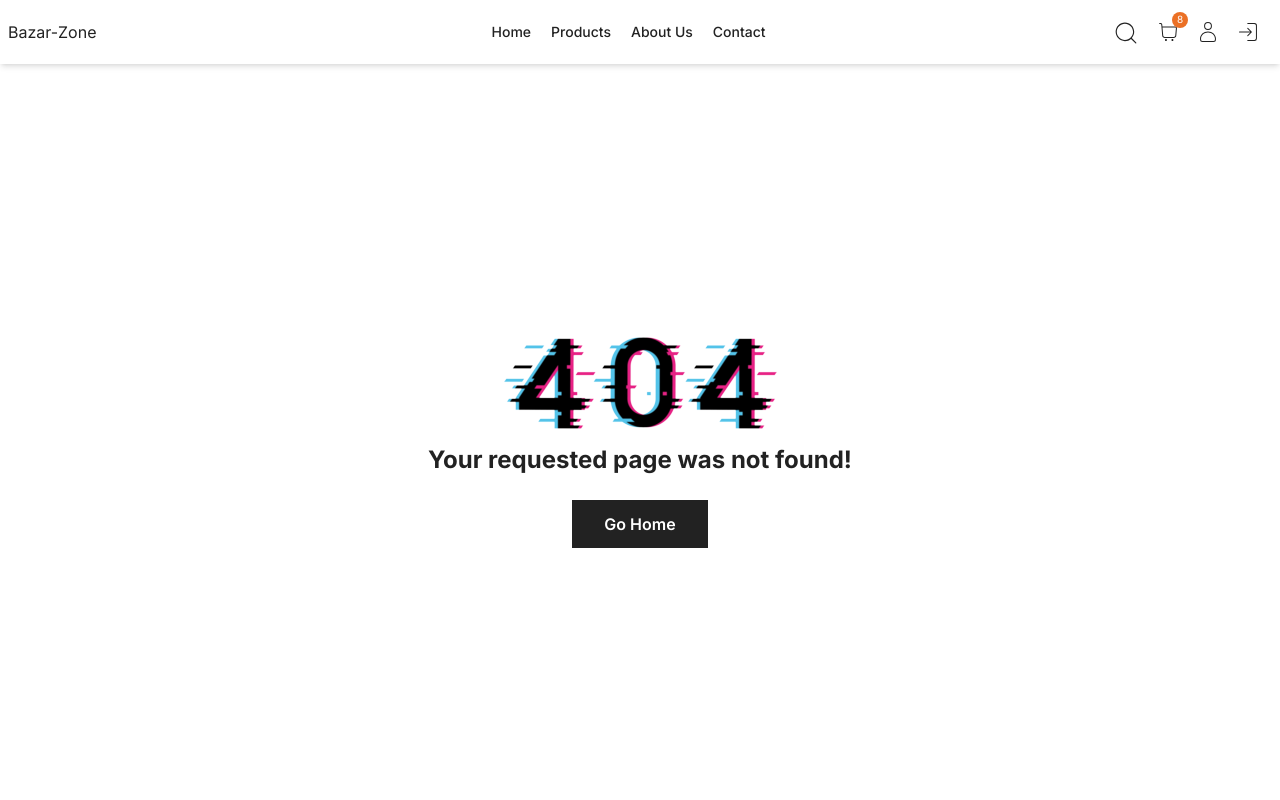
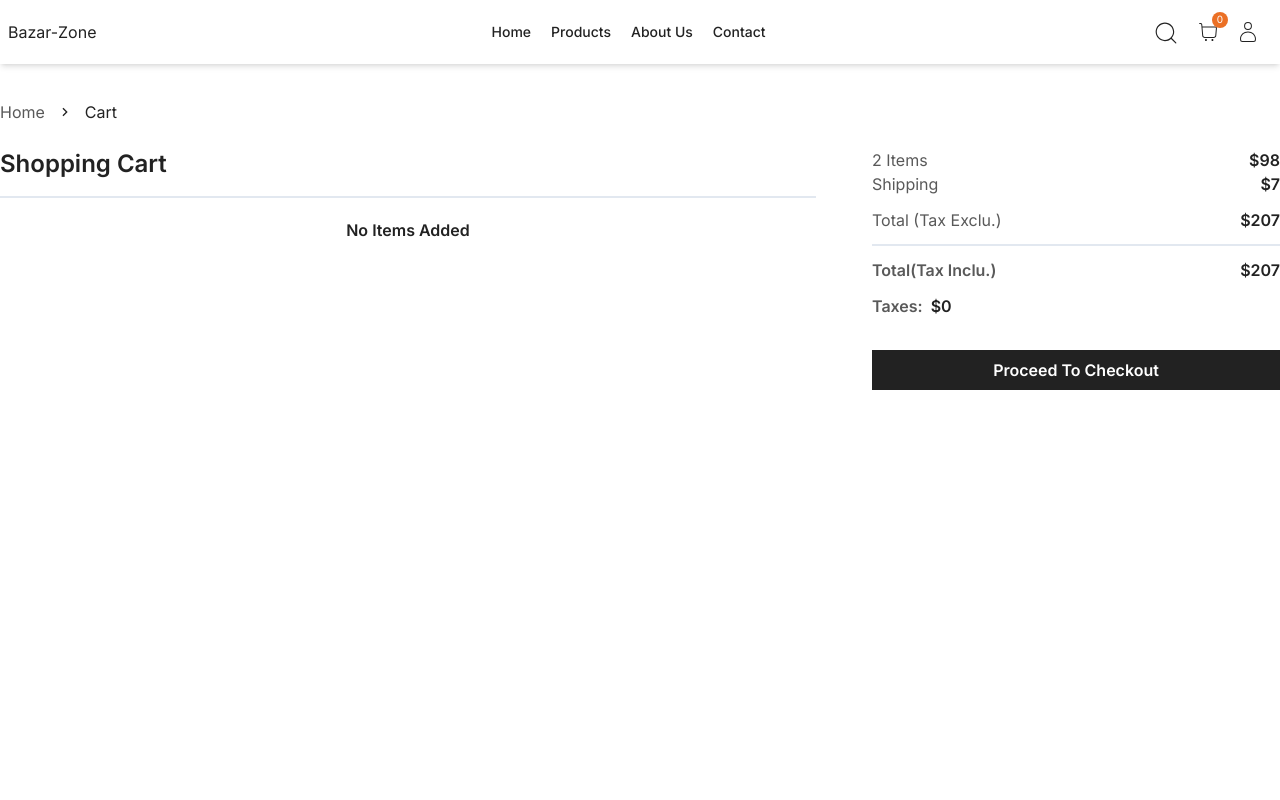
Before and after one commit to avideb24/bazar-zone, a Next.js app: page /cart in a window 1280 px wide. Before the commit this address had no page. Shown: the top 800 px of the page. Built offline with nearby package versions, Linux system fonts and the light colour scheme.

Commit message:
added CartPage

```diff
--- /dev/null
+++ b/src/app/cart/page.jsx
@@ -0,0 +1,114 @@
+'use client';
+
+import useCart from '@/hooks/useCart';
+import Image from 'next/image';
+import Link from 'next/link';
+import React, { useEffect, useState } from 'react';
+import { RiArrowRightSLine } from "react-icons/ri";
+import { FiPlus, FiMinus } from "react-icons/fi";
+import { AiFillDelete } from "react-icons/ai";
+
+
+const CartPage = () => {
+
+    const [cart, setCart] = useCart();
+    const [mounted, setMounted] = useState(false);
+    const [quantity, setQuantity] = useState(0);
+
+    useEffect(() => {
+        setMounted(true)
+        // setCart(cart)
+    }, []);
+
+
+    const handleIncreaseQantity = (productId) => {
+
+        setQuantity((prev) => prev + 1)
+    };
+
+    const handleDecreaseQantity = (productId) => {
+
+        setQuantity((prev) => prev - 1)
+    };
+
+    const handleRemoveCart = (productId) => {
+        const updatedCart = cart?.filter(product => product?._id !== productId);
+        setCart(updatedCart);
+    };
+
+
+
+    return (
+        <div className='py-5'>
+
+            <p className="flex items-center gap-3"><Link href={'/'} className="opacity-75">Home</Link> <RiArrowRightSLine />Cart</p>
+
+            <div className='py-6 flex gap-14'>
+
+                {/* cart items */}
+                <div className='w-8/12'>
+                    <h1 className='text-xl md:text-2xl font-semibold border-b-2 border-b-slate-200 pb-4'>Shopping Cart</h1>
+                    {
+                        mounted ?
+                            <div>
+                                {
+                                    cart?.length == 0 ?
+                                        <div className='text-center font-semibold py-5'>No Items Added</div>
+                                        :
+                                        <div>
+                                            {
+                                                cart?.map(product =>
+                                                    <div key={product?._id} className='flex justify-between items-center gap-2 pt-6'>
+                                                        <Image src={product?.img1} width={200} height={200} alt={product?.title} />
+                                                        <div className='font-semibold'>
+                                                            <h3>{product?.title}</h3>
+                                                            <p>${product?.price}</p>
+                                                        </div>
+                                                        <div className='flex items-center border-2 border-slate-300'>
+                                                            <button onClick={() => handleDecreaseQantity(product?._id)} className='bg-slate-200 text-2xl p-3'><FiMinus /></button>
+                                                            <span className='px-4'>{quantity}</span>
+                                                            <button onClick={() => handleIncreaseQantity(product?._id)} className='bg-slate-200 text-2xl p-3'><FiPlus /></button>
+                                                        </div>
+                                                        <button onClick={() => handleRemoveCart(product?._id)} className='text-red-600 text-3xl'><AiFillDelete /></button>
+                                                    </div>
+                                                )
+                                            }
+                                        </div>
+                                }
+                            </div>
+                            :
+                            <div></div>
+                    }
+                </div>
+
+                {/* checkout */}
+                <div className='w-4/12'>
+                    <div className='flex justify-between items-center gap-3'>
+                        <p className='opacity-75'>2 Items</p>
+                        <p className='font-semibold'>$98</p>
+                    </div>
+                    <div className='flex justify-between items-center gap-3'>
+                        <p className='opacity-75'>Shipping</p>
+                        <p className='font-semibold'>$7</p>
+                    </div>
+                    <div className='flex justify-between items-center gap-3 border-b-2 border-b-slate-200 py-3'>
+                        <p className='opacity-75'>Total (Tax Exclu.)</p>
+                        <p className='font-semibold'>$207</p>
+                    </div>
+                    <div className='flex justify-between items-center gap-3 pt-3 font-semibold'>
+                        <p className='opacity-75'>Total(Tax Inclu.)</p>
+                        <p>$207</p>
+                    </div>
+                    <p className='font-semibold py-3'><span className='opacity-75 mr-2'>Taxes:</span>$0</p>
+                    <Link href={'/'}>
+                        <button className='bg-secondary text-white w-full py-2 block my-5 font-semibold hover:bg-primary duration-200'>Proceed To Checkout</button>
+                    </Link>
+                </div>
+
+            </div>
+
+        </div>
+    );
+};
+
+export default CartPage;
--- a/src/components/pages/Home/Banner/Banner.jsx
+++ b/src/components/pages/Home/Banner/Banner.jsx
@@ -9,9 +9,15 @@ import 'aos/dist/aos.css';
 
 const Banner = () => {
 
+
+    const handleShop = () => {
+        console.log('hitted');
+    }
+
+
     useEffect(() => {
         AOS.init();
-    },[])
+    }, [])
 
     return (
         <section className='flex flex-col items-center gap-3 py-10'>
@@ -20,7 +26,9 @@ const Banner = () => {
                 <span className='opacity-80'>From:</span>
                 <span className='text-lg md:text-xl font-semibold'>$650.00</span>
             </p>
-            <Button2 btnText={'Shop Now'} />
+            <p onClick={handleShop}>
+                <Button2 btnText={'Shop Now'} />
+            </p>
             <Image src={bannerImg} className='mr-4' placeholder='blur' alt='Ritas - Banner Image' />
         </section>
     );
--- a/src/components/shared/Card/Card.jsx
+++ b/src/components/shared/Card/Card.jsx
@@ -4,8 +4,24 @@ import React from 'react';
 import Image from 'next/image';
 import Link from 'next/link';
 import { CiHeart } from "react-icons/ci";
+import useCart from '@/hooks/useCart';
 
 const Card = ({ product }) => {
+
+    const [cart, setCart] = useCart();
+
+
+    const handleAddToCart = (cartProduct) => {
+        const isAlreadyAdded = cart?.find(product => product._id == cartProduct._id);
+
+        if(isAlreadyAdded){
+            console.log('already added');
+        }
+        else{
+            setCart((prev) => [...prev, cartProduct])
+        }
+
+    };
 
     return (
         <div className='max-w-72 group'>
@@ -18,7 +34,7 @@ const Card = ({ product }) => {
                         <CiHeart />
                     </button>
                     {/* add to cart btn */}
-                    <button className='absolute left-0 -bottom-5 bg-secondary text-white text-center font-semibold py-3 w-full uppercase opacity-0 group-hover:opacity-100 group-hover:bottom-0 hover:bg-primary duration-200'>+ add to cart</button>
+                    <button onClick={() => handleAddToCart(product)} className='absolute left-0 -bottom-5 bg-secondary text-white text-center font-semibold py-3 w-full uppercase opacity-0 group-hover:opacity-100 group-hover:bottom-0 hover:bg-primary duration-200'>+ add to cart</button>
                 </div>
             </Link>
             {/* title & price */}
--- a/src/components/shared/Navbar.jsx/Navbar.jsx
+++ b/src/components/shared/Navbar.jsx/Navbar.jsx
@@ -1,16 +1,24 @@
 'use client';
 
 import Link from "next/link";
-import { useState } from "react";
-import { CiSearch, CiUser, CiShoppingCart, CiLogin } from "react-icons/ci";
+import { useEffect, useState } from "react";
+import { CiSearch, CiUser, CiShoppingCart } from "react-icons/ci";
 import { HiOutlineXMark } from "react-icons/hi2";
 import { TypeAnimation } from "react-type-animation";
 import { IoMdAddCircleOutline } from "react-icons/io";
+import useCart from "@/hooks/useCart";
 
 const Navbar = () => {
 
+    const [cart] = useCart();
     const [searchBtnClicked, setSearchBtnClicked] = useState(false);
     const [isTypeAnimationVisible, setIsTypeAnimationVisible] = useState(true);
+    const [mounted, setMounted] = useState(false);
+
+    useEffect(() => {
+        setMounted(true);
+    }, []);
+
 
 
     const handleSeachText = e => {
@@ -109,19 +117,14 @@ const Navbar = () => {
                     </div>
 
                     {/* cart */}
-                    <button className="inline-block relative">
+                    <Link href={'/cart'} className="inline-block relative">
                         <CiShoppingCart className="text-2xl" />
-                        <span className="w-4 h-4 bg-primary text-white absolute -top-2 -right-2 text-[10px] text-center rounded-full">8</span>
-                    </button>
+                        <span className="w-4 h-4 bg-primary text-white absolute -top-2 -right-2 text-[10px] text-center rounded-full">{mounted ? cart?.length : 0}</span>
+                    </Link>
 
                     {/* user */}
                     <button>
                         <CiUser className="text-2xl" />
-                    </button>
-
-                    {/* login / logout */}
-                    <button className="text-2xl">
-                        <CiLogin />
                     </button>
 
                     {/* add product btn */}
--- /dev/null
+++ b/src/hooks/useCart.jsx
@@ -0,0 +1,23 @@
+'use client';
+
+import React, { useState, useEffect } from 'react';
+
+const useCart = () => {
+  const [cart, setCart] = useState(() => {
+    if (typeof window !== 'undefined') {
+      const savedCart = localStorage.getItem('cart');
+      return savedCart ? JSON.parse(savedCart) : [];
+    }
+    return [];
+  });
+
+  useEffect(() => {
+    if (typeof window !== 'undefined') {
+      localStorage.setItem('cart', JSON.stringify(cart));
+    }
+  }, [cart]);
+
+  return [cart, setCart];
+};
+
+export default useCart;
--- a/src/libs/getCategoryProducts.js
+++ b/src/libs/getCategoryProducts.js
@@ -1,6 +1,6 @@
 export default async function getCategoryProducts (category) {
 
-    const response = await fetch(`https://bazar-zone-server.vercel.app/products/category/${category}`);
+    const response = await fetch(`http://localhost:4000/products/category/${category}`);
 
     return response.json();
 
--- a/src/libs/getProducts.js
+++ b/src/libs/getProducts.js
@@ -1,6 +1,6 @@
 export default async function getProducts () {
 
-    const response = await fetch('https://bazar-zone-server.vercel.app/products');
+    const response = await fetch('http://localhost:4000/products');
 
     return response.json();
 
--- a/src/libs/getSingleProduct.js
+++ b/src/libs/getSingleProduct.js
@@ -1,6 +1,6 @@
 export default async function getSingleProduct (id) {
 
-    const response = await fetch(`https://bazar-zone-server.vercel.app/products/${id}`);
+    const response = await fetch(`http://localhost:4000/products/${id}`);
 
     if (!response.ok) {
         throw new Error('Network response was not ok');
```
